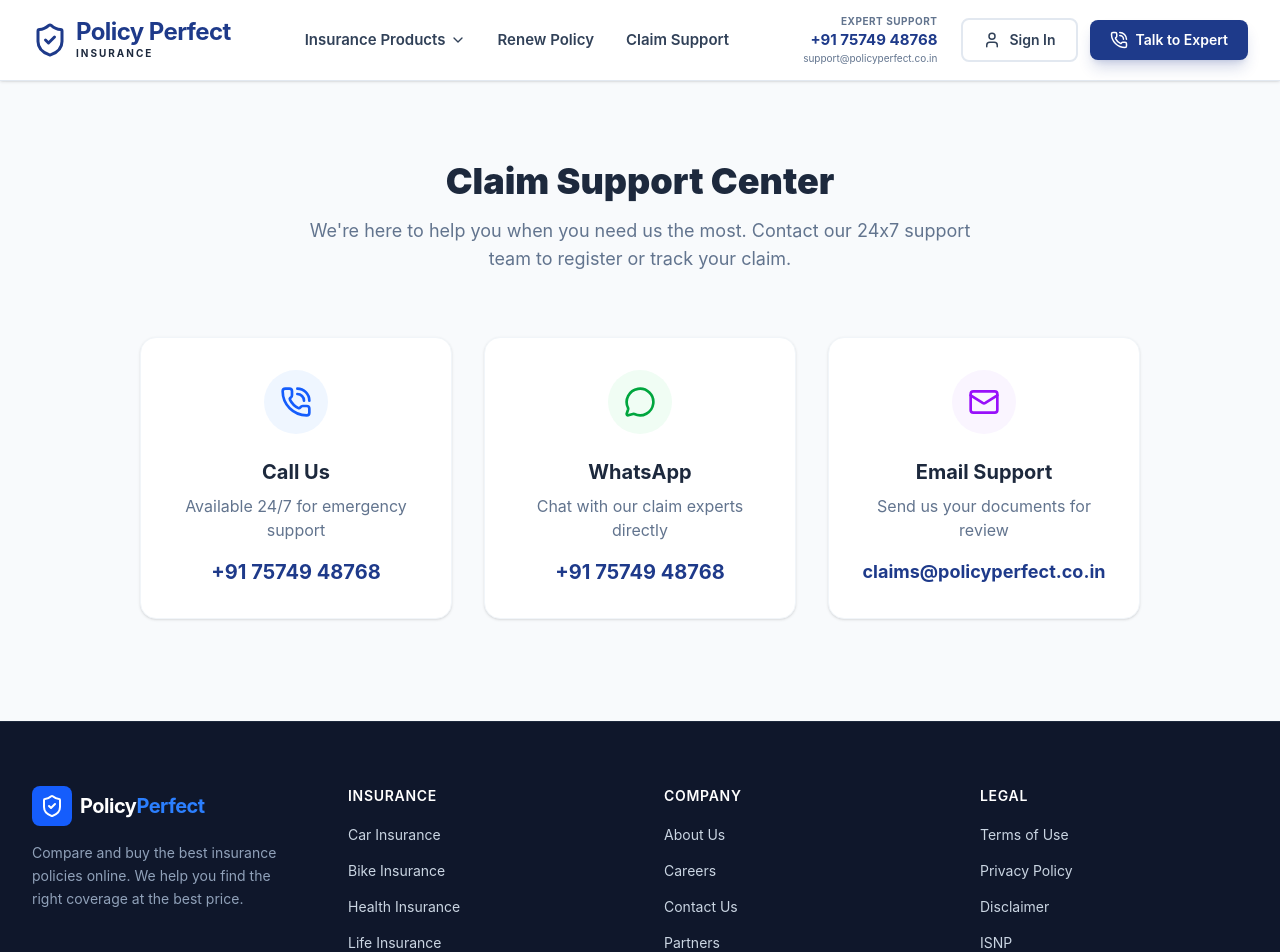
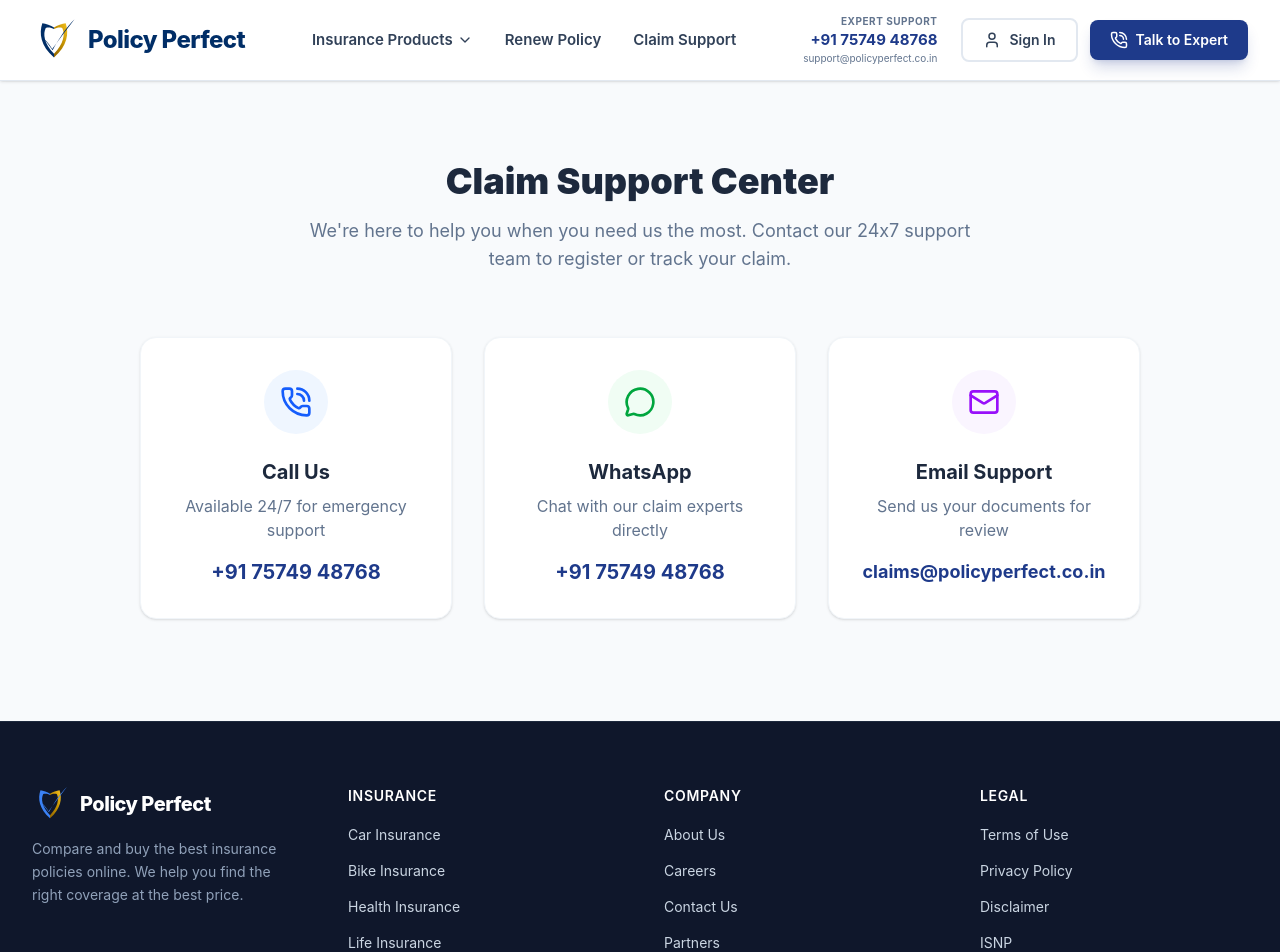
Before and after one commit to shakidsolanki/policyperfect-website, a React (Vite) app: page /claims in a window 1280 px wide. Shown: the top 952 px of the page. Built offline with nearby package versions, Linux system fonts and the light colour scheme.

Commit message:
Update logo in Navbar, Footer, and Favicon to custom branded shield-check logo

```diff
--- a/src/components/Footer.jsx
+++ b/src/components/Footer.jsx
@@ -9,12 +9,25 @@
         <div className="grid grid-cols-1 md:grid-cols-4 gap-12 mb-12">
 
           <div className="col-span-1 md:col-span-1">
-            <Link to="/" className="flex items-center gap-2 mb-4 group">
-              <div className="bg-blue-600 text-white p-2 rounded-lg">
-                <ShieldCheck size={24} />
-              </div>
-              <span className="font-bold text-xl tracking-tight text-white">
-                Policy<span className="text-blue-500">Perfect</span>
+            <Link to="/" className="flex items-center gap-3 mb-4 group">
+              {/* Premium Custom SVG Brand Logo (Shield-Check with Gold Gradient) */}
+              <svg xmlns="http://www.w3.org/2000/svg" viewBox="0 0 512 512" className="w-9 h-9" fill="none">
+                <defs>
+                  <linearGradient id="footerGold" x1="100%" y1="0%" x2="0%" y2="100%">
+                    <stop offset="0%" stop-color="#f6c21e" />
+                    <stop offset="50%" stop-color="#be8c00" />
+                    <stop offset="100%" stop-color="#916400" />
+                  </linearGradient>
+                </defs>
+                {/* Left Shield Half (Vibrant Blue for dark background) */}
+                <path d="M256 460 C100 320 80 180 120 60 C160 65 220 85 256 110 L256 128 C230 115 195 105 160 115 C125 185 140 295 256 415 Z" fill="#3b82f6" />
+                {/* Right Shield Half (Gold Gradient) */}
+                <path d="M256 460 C412 320 432 180 392 60 C352 65 292 85 256 110 L256 128 C282 115 317 105 352 115 C387 185 372 295 256 415 Z" fill="url(#footerGold)" />
+                {/* Overlapping Vibrant Blue Checkmark */}
+                <path d="M135 240 C135 240 185 270 235 360 C325 240 415 120 495 15 C415 90 305 250 240 375 C195 310 160 265 135 240 Z" fill="#3b82f6" />
+              </svg>
+              <span className="font-extrabold text-xl tracking-tight text-white group-hover:text-blue-400 transition-colors">
+                Policy Perfect
               </span>
             </Link>
             <p className="text-sm text-slate-400 mb-6 leading-relaxed">
--- a/src/components/Navbar.jsx
+++ b/src/components/Navbar.jsx
@@ -22,16 +22,26 @@
 
           {/* Logo */}
           <motion.div whileHover={{ scale: 1.02 }} whileTap={{ scale: 0.98 }} className="flex-shrink-0 flex items-center">
-            <Link to="/" className="flex items-center gap-2 group">
-              <ShieldCheck size={36} className="text-[#1e3a8a]" />
-              <div className="flex flex-col">
-                <span className="font-bold text-2xl tracking-tight text-[#1e3a8a] leading-none">
-                  Policy Perfect
-                </span>
-                <span className="text-[10px] font-bold tracking-[0.2em] text-slate-800 uppercase mt-0.5">
-                  Insurance
-                </span>
-              </div>
+            <Link to="/" className="flex items-center gap-3 group">
+              {/* Premium Custom SVG Brand Logo (Shield-Check with Gold Gradient) */}
+              <svg xmlns="http://www.w3.org/2000/svg" viewBox="0 0 512 512" className="w-11 h-11" fill="none">
+                <defs>
+                  <linearGradient id="navGold" x1="100%" y1="0%" x2="0%" y2="100%">
+                    <stop offset="0%" stop-color="#f6c21e" />
+                    <stop offset="50%" stop-color="#be8c00" />
+                    <stop offset="100%" stop-color="#916400" />
+                  </linearGradient>
+                </defs>
+                {/* Left Shield Half (Navy Blue) */}
+                <path d="M256 460 C100 320 80 180 120 60 C160 65 220 85 256 110 L256 128 C230 115 195 105 160 115 C125 185 140 295 256 415 Z" fill="#012e67" />
+                {/* Right Shield Half (Gold Gradient) */}
+                <path d="M256 460 C412 320 432 180 392 60 C352 65 292 85 256 110 L256 128 C282 115 317 105 352 115 C387 185 372 295 256 415 Z" fill="url(#navGold)" />
+                {/* Overlapping Navy Checkmark */}
+                <path d="M135 240 C135 240 185 270 235 360 C325 240 415 120 495 15 C415 90 305 250 240 375 C195 310 160 265 135 240 Z" fill="#012e67" />
+              </svg>
+              <span className="font-extrabold text-2xl tracking-tight text-[#012e67] group-hover:text-blue-800 transition-colors">
+                Policy Perfect
+              </span>
             </Link>
           </motion.div>
 
```
Also changed, not shown: public/favicon.svg.
